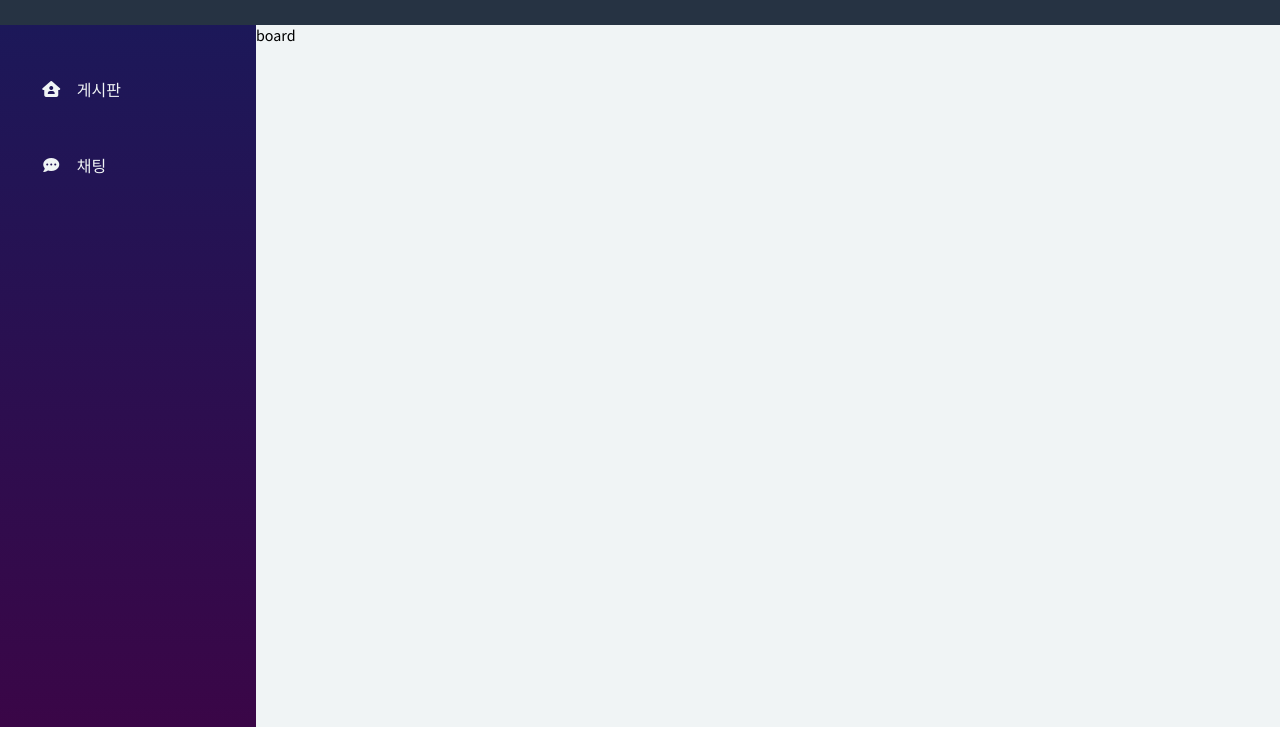
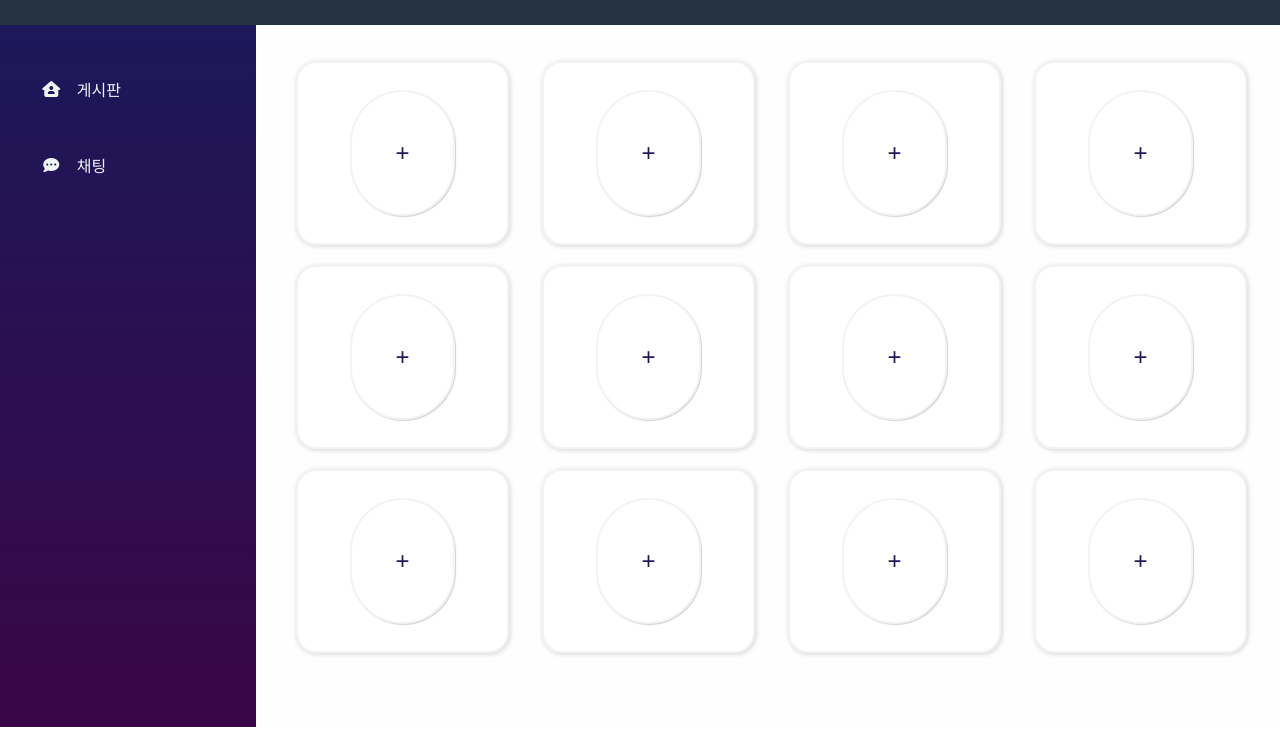
Before and after one commit to jeongjiwoo0522/Docker-Practice, a website: page front-end/public/index.html in a window 1280 px wide. Shown: the part 71-800 px from the top of the page. Drawn offline with Linux system fonts and the light colour scheme; files whose address does not match are found by name; a web font is replaced by a local one.

Commit message:
front-end add post page

```diff
--- a/front-end/public/css/article_board.css
+++ b/front-end/public/css/article_board.css
@@ -1,7 +1,46 @@
 .article__board {
   display: block;
-  background-color: #f0f4f5;
+  background-color: #fefefe;
   float: right;
   width: 80%;
   height: 87.7%;
 }
+
+.post-list {
+  display: grid;
+  grid-template-rows: 1fr 1fr 1fr;
+  list-style: none;
+}
+
+.column_list {
+  padding: 0;
+  display: grid;
+  grid-template-columns: 1fr 1fr 1fr 1fr;
+  list-style: none;
+}
+
+.column_list li {
+  display: block;
+  background-color: white;
+  width: 85%;
+  height: 180px;
+  margin-top: 20px;
+  border-radius: 20px;
+  border: 2px solid #f0f4f5;
+  box-shadow: lightgray 1px 1px 5px;
+  display: flex;
+  flex-direction: column;
+  justify-content: center;
+  align-items: center;
+}
+
+.add_post_btn {
+  width: 50%;
+  height: 70%;
+  border: 2px solid #f0f4f5;
+  font-size: x-large;
+  background-color: #ffffff;
+  border-radius: 100px;
+  color: #1c1859;
+  box-shadow: lightgray 1px 1px 1px;
+}
--- a/front-end/public/css/article_chat.css
+++ b/front-end/public/css/article_chat.css
@@ -16,6 +16,7 @@
   background-color: white;
   border-radius: 10px;
   border: 1px solid silver;
+  box-shadow: lightgray 1px 1px 10px;
 }
 
 .input__chat {
--- a/front-end/public/index.html
+++ b/front-end/public/index.html
@@ -63,6 +63,58 @@
     </section>
   </article>
 
-  <article class="article__board">board</article>
+  <article class="article__board">
+    <ul class="post-list">
+      <li>
+        <ul class="column_list">
+          <li id="11">
+            <button class="add_post_btn">+</button>
+
+          </li>
+          <li id="12">
+            <button class="add_post_btn">+</button>
+          </li>
+          <li id="13">
+            <button class="add_post_btn">+</button>
+          </li>
+          <li id="14">
+            <button class="add_post_btn">+</button>
+          </li>
+        </ul>
+      </li>
+      <li>
+        <ul class="column_list">
+          <li id="21">
+            <button class="add_post_btn">+</button>
+          </li>
+          <li id="22">
+            <button class="add_post_btn">+</button>
+          </li>
+          <li id="23">
+            <button class="add_post_btn">+</button>
+          </li>
+          <li id="24">
+            <button class="add_post_btn">+</button>
+          </li>
+        </ul>
+      </li>
+      <li>
+        <ul class="column_list">
+          <li id="31">
+            <button class="add_post_btn">+</button>
+          </li>
+          <li id="32">
+            <button class="add_post_btn">+</button>
+          </li>
+          <li id="33">
+            <button class="add_post_btn">+</button>
+          </li>
+          <li id="34">
+            <button class="add_post_btn">+</button>
+          </li>
+        </ul>
+      </li>
+    </ul>
+  </article>
 </body>
 </html>
```
